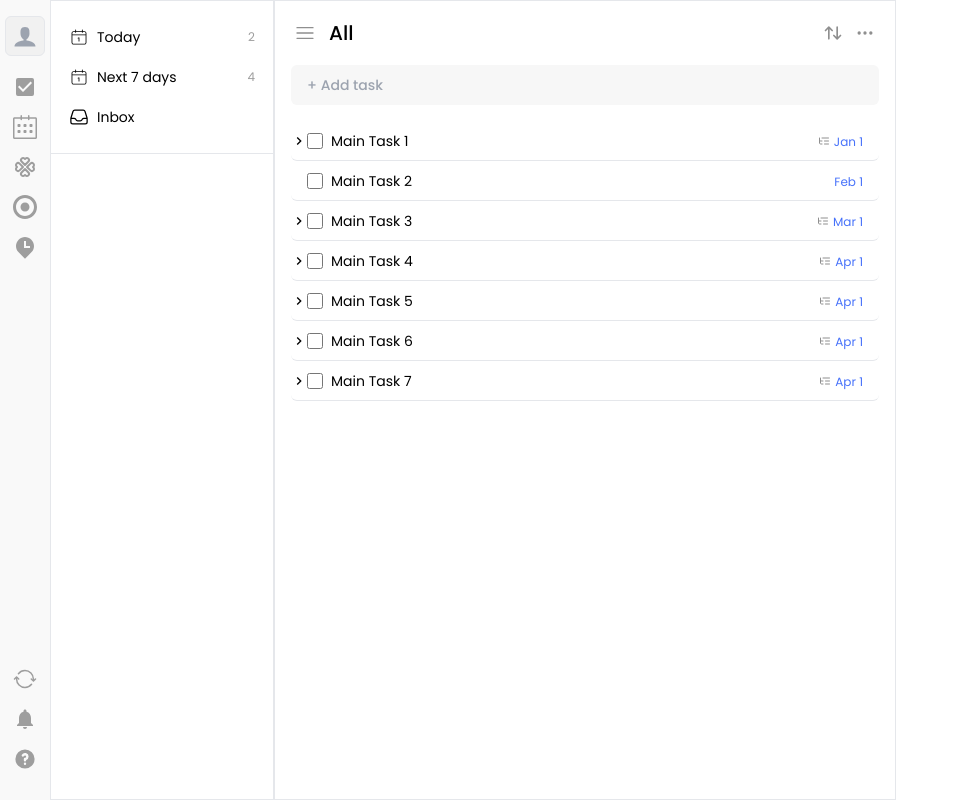
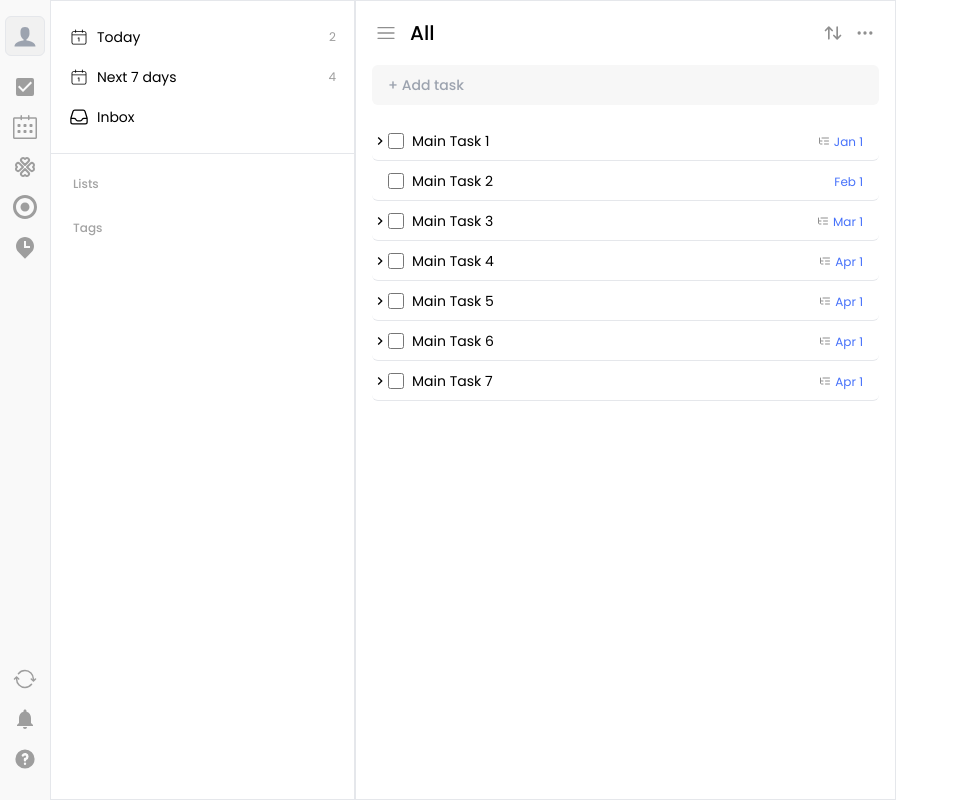
Before and after one commit to anishpawaskar/ticktick-clone, a React (Vite) app in the folder frontend/: page /task in a window 1280 px wide. Shown: the whole page, without its empty margins (0-954 px from the left). Built offline with nearby package versions, Linux system fonts and the light colour scheme.

Commit message:
refactor: change name of component from carousel to accordion

```diff
--- a/frontend/src/components/TaskControlPanel/Presentation.jsx
+++ b/frontend/src/components/TaskControlPanel/Presentation.jsx
@@ -1,7 +1,8 @@
 import { useSelector } from "react-redux";
 import { TaskControlList } from "./components/TaskControlList";
-import { TaskListCarousel } from "./components/TaskListCarousel";
+import { TaskListAccordion } from "./components/TaskListAccordion";
 import { selectTask } from "../../store/taskSlice";
+import { TAGS_DATA } from "./components/TaskListAccordion/taskListAccordion.constants";
 
 export const TaskControlPanelPresentation = ({ lists, tags }) => {
   const { isControlPanelVisible } = useSelector(selectTask);
@@ -14,11 +15,12 @@ export const TaskControlPanelPresentation = ({ lists, tags }) => {
         isControlPanelVisible ? "xs:hidden" : "xs:block"
       }  ${
         isControlPanelVisible ? "sm:block" : "sm:hidden"
-      } sm:static sm:w-56 border`}
+      } sm:static sm:w-[305px] border`}
     >
       <TaskControlList listType="overview" />
       <hr />
-      {/* <TaskListCarousel title="Lists" lists={lists} /> */}
+      <TaskListAccordion title="Lists" lists={lists} />
+      <TaskListAccordion title="Tags" lists={TAGS_DATA} />
     </div>
   );
 };
--- /dev/null
+++ b/frontend/src/components/TaskControlPanel/components/TaskListAccordion/Presentation.jsx
@@ -0,0 +1,36 @@
+import { MdOutlineKeyboardArrowRight } from "react-icons/md";
+import { MdKeyboardArrowDown } from "react-icons/md";
+import { IoIosAdd } from "react-icons/io";
+import { TaskListAccordionPanel } from "./components/TaskListAccordionPanel/index";
+
+export const TaskListAccordionPresentation = ({
+  title,
+  lists,
+  isAccordionOpen,
+  toggleAccordion,
+}) => {
+  return (
+    <div className="my-4 mx-2">
+      <div
+        role="button"
+        onClick={toggleAccordion}
+        className="flex items-center justify-between pr-2 py-3 h-7  rounded-[5px] group/carousel hover:bg-[#F3F3F3]"
+      >
+        <div className="flex items-center">
+          {isAccordionOpen ? (
+            <MdKeyboardArrowDown className="text-sm text-[#a3a3a3] invisible group-hover/carousel:visible hover:text-[#2A2A2A]" />
+          ) : (
+            <MdOutlineKeyboardArrowRight className="text-sm text-[#a3a3a3] invisible group-hover/carousel:visible hover:text-[#2A2A2A]" />
+          )}
+          <p className="text-[12px] text-[#a3a3a3] font-medium">{title}</p>
+        </div>
+        <button className="invisible group-hover/carousel:visible">
+          <IoIosAdd className="text-xl text-[#9E9E9E] hover:text-[#2A2A2A]" />
+        </button>
+      </div>
+      {isAccordionOpen && (
+        <TaskListAccordionPanel title={title} lists={lists} />
+      )}
+    </div>
+  );
+};
--- /dev/null
+++ b/frontend/src/components/TaskControlPanel/components/TaskListAccordion/components/TaskListAccordionPanel/Presentation.jsx
@@ -0,0 +1,57 @@
+import { RxHamburgerMenu } from "react-icons/rx";
+import { HiOutlineDotsHorizontal } from "react-icons/hi";
+import { PiTag } from "react-icons/pi";
+
+export const TaskListAccordionPanelPresentation = ({ title, lists = [] }) => {
+  console.log(lists.length);
+  if (lists.length === 0) {
+    return (
+      <div className="rounded-md  px-[14px] py-2 text-xs bg-[#F7F7F7] text-[rgba(25,25,25,0.4)]">
+        {title === "Lists" &&
+          "Use lists to categorize and manage your tasks and notes"}
+        {title === "Tags" &&
+          `Categorize your tasks with tags. Quickly select a tag by typing "#" when
+        adding a task`}
+      </div>
+    );
+  }
+  return (
+    <ul>
+      {lists.map((item) => {
+        return (
+          <li key={item.id} className="h-10 w-full group/accordion-item">
+            <button className="w-full h-full hover:bg-[#F3F3F3] rounded-[5px] flex items-center text-sm pl-[14px] pr-[12px]">
+              <div className="flex-none mr-2">
+                {title === "Lists" && (
+                  <RxHamburgerMenu className="h-[18px] w-[18px]" />
+                )}
+                {title === "Tags" && <PiTag className="h-[18px] w-[18px]" />}
+              </div>
+              <p className="text-sm font-normal flex-auto truncate text-[rgba(25,25,25)] text-start">
+                {item.name}
+              </p>
+              {item.color && (
+                <div
+                  style={{ background: item.color }}
+                  className="h-2 w-2 rounded-full flex-none"
+                ></div>
+              )}
+              <div className="flex-none flex items-center min-w-[24px] justify-end relative z-0 h-full">
+                <div
+                  onClick={() => console.log("show modal")}
+                  role="button"
+                  className="h-4 w-4 absolute right-0 top-1/2 -translate-y-1/2"
+                >
+                  <HiOutlineDotsHorizontal className="text-[#9E9E9E] w-4 h-4 hover:text-black opacity-0 group-hover/accordion-item:opacity-100" />
+                </div>
+                <span className="text-xs text-[#9E9E9E] group-hover/accordion-item:opacity-0">
+                  {item.count}
+                </span>
+              </div>
+            </button>
+          </li>
+        );
+      })}
+    </ul>
+  );
+};
--- /dev/null
+++ b/frontend/src/components/TaskControlPanel/components/TaskListAccordion/components/TaskListAccordionPanel/index.jsx
@@ -0,0 +1,5 @@
+import { TaskListAccordionPanelPresentation } from "./Presentation";
+
+export const TaskListAccordionPanel = ({ title, lists }) => {
+  return <TaskListAccordionPanelPresentation title={title} lists={lists} />;
+};
--- /dev/null
+++ b/frontend/src/components/TaskControlPanel/components/TaskListAccordion/index.jsx
@@ -0,0 +1,21 @@
+import { useState } from "react";
+import { TaskListAccordionPresentation } from "./Presentation";
+
+export const TaskListAccordion = ({ title, lists }) => {
+  const [isAccordionOpen, setIsAccordionOpen] = useState(false);
+
+  const toggleAccordion = () => {
+    setIsAccordionOpen((prevValue) => !prevValue);
+  };
+
+  //NOTE: Data for accordion will be fetched from here based on title as of now i'm passing it from top
+
+  return (
+    <TaskListAccordionPresentation
+      title={title}
+      lists={lists}
+      isAccordionOpen={isAccordionOpen}
+      toggleAccordion={toggleAccordion}
+    />
+  );
+};
--- a/frontend/src/components/TaskControlPanel/components/TaskListCarousel/taskListCarousel.constants.js
+++ b/frontend/src/components/TaskControlPanel/components/TaskListAccordion/taskListAccordion.constants.js
@@ -5,7 +5,8 @@ export const LIST_DATA = [
     isPin: false,
     isArchive: false,
     isDelete: false,
-    color: "",
+    color: "#35D870",
+    count: 7,
   },
   {
     id: 2,
--- a/frontend/src/components/TaskControlPanel/components/TaskListCarousel/Presentation.jsx
+++ /dev/null
@@ -1,33 +0,0 @@
-import { MdOutlineKeyboardArrowRight } from "react-icons/md";
-import { MdKeyboardArrowDown } from "react-icons/md";
-import { IoIosAdd } from "react-icons/io";
-import { TaskControlListPresentation } from "../TaskControlList/Presentation";
-
-export const TaskListCarouselPresentation = ({
-  title,
-  lists,
-  isCarouselOpen,
-  toggleCarousel,
-}) => {
-  return (
-    <div className="my-4">
-      <div
-        role="button"
-        onClick={toggleCarousel}
-        className="flex items-center justify-between ml-1 mr-2 pr-2 py-3 h-7  rounded-[5px] group/carousel hover:bg-[#F3F3F3]"
-      >
-        <div className="flex items-center">
-          {isCarouselOpen ? (
-            <MdKeyboardArrowDown className="text-sm text-[#a3a3a3] invisible group-hover/carousel:visible" />
-          ) : (
-            <MdOutlineKeyboardArrowRight className="text-sm text-[#a3a3a3] invisible group-hover/carousel:visible" />
-          )}
-          <p className="text-[12px] text-[#a3a3a3] font-medium">{title}</p>
-        </div>
-        <button className="invisible group-hover/carousel:visible">
-          <IoIosAdd className="text-xl text-[#9E9E9E]" />
-        </button>
-      </div>
-    </div>
-  );
-};
--- a/frontend/src/components/TaskControlPanel/components/TaskListCarousel/index.jsx
+++ /dev/null
@@ -1,19 +0,0 @@
-import { useState } from "react";
-import { TaskListCarouselPresentation } from "./Presentation";
-
-export const TaskListCarousel = ({ title, lists }) => {
-  const [isCarouselOpen, setIsCarouselOpen] = useState(false);
-
-  const toggleCarousel = () => {
-    setIsCarouselOpen((prevValue) => !prevValue);
-  };
-
-  return (
-    <TaskListCarouselPresentation
-      title={title}
-      lists={lists}
-      isCarouselOpen={isCarouselOpen}
-      toggleCarousel={toggleCarousel}
-    />
-  );
-};
--- a/frontend/src/components/TaskControlPanel/index.jsx
+++ b/frontend/src/components/TaskControlPanel/index.jsx
@@ -1,7 +1,7 @@
 import {
   LIST_DATA,
   TAGS_DATA,
-} from "./components/TaskListCarousel/taskListCarousel.constants";
+} from "./components/TaskListAccordion/taskListAccordion.constants";
 import { TaskControlPanelPresentation } from "./Presentation";
 
 export const TaskControlPanel = () => {
```
